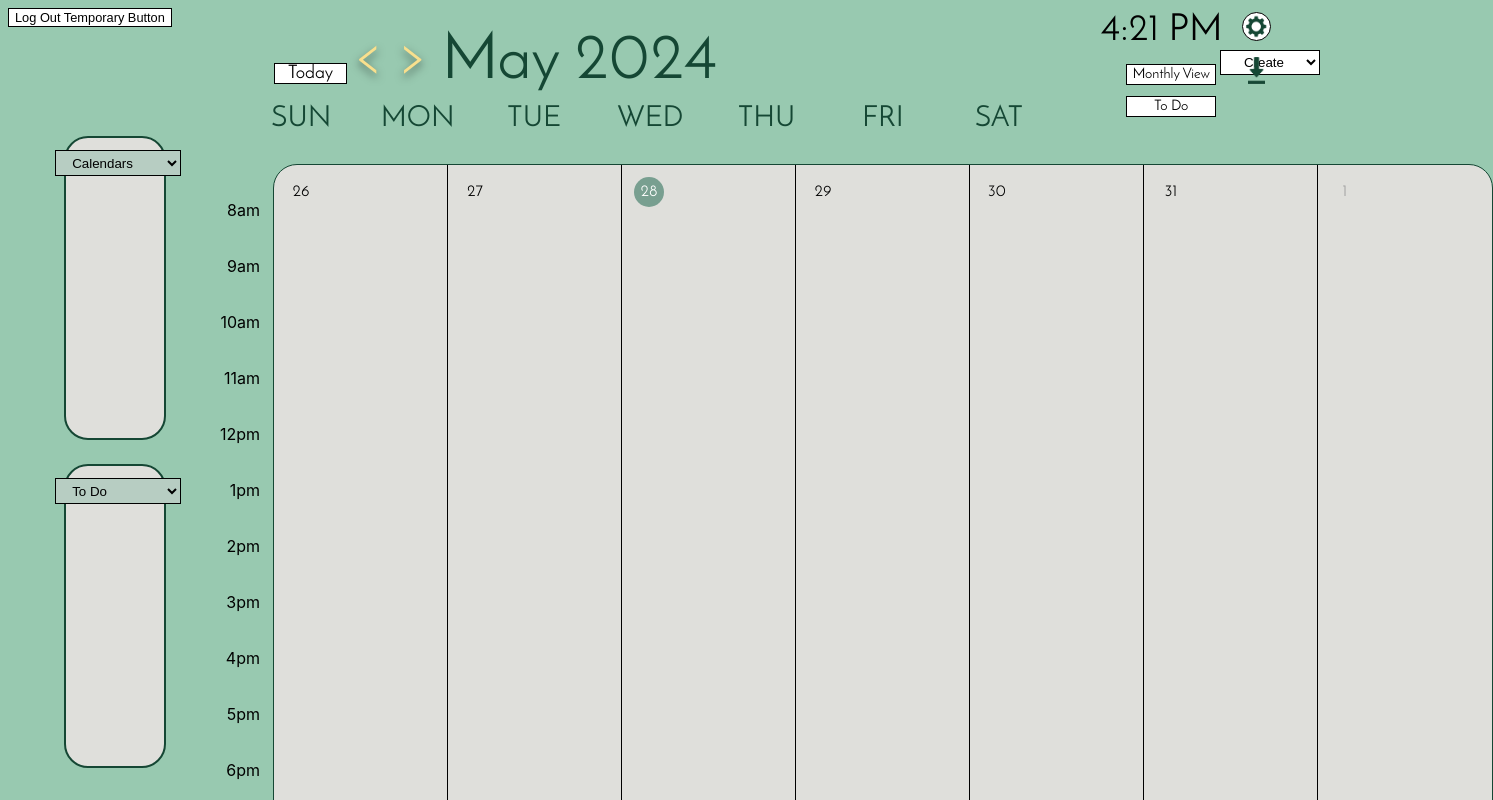
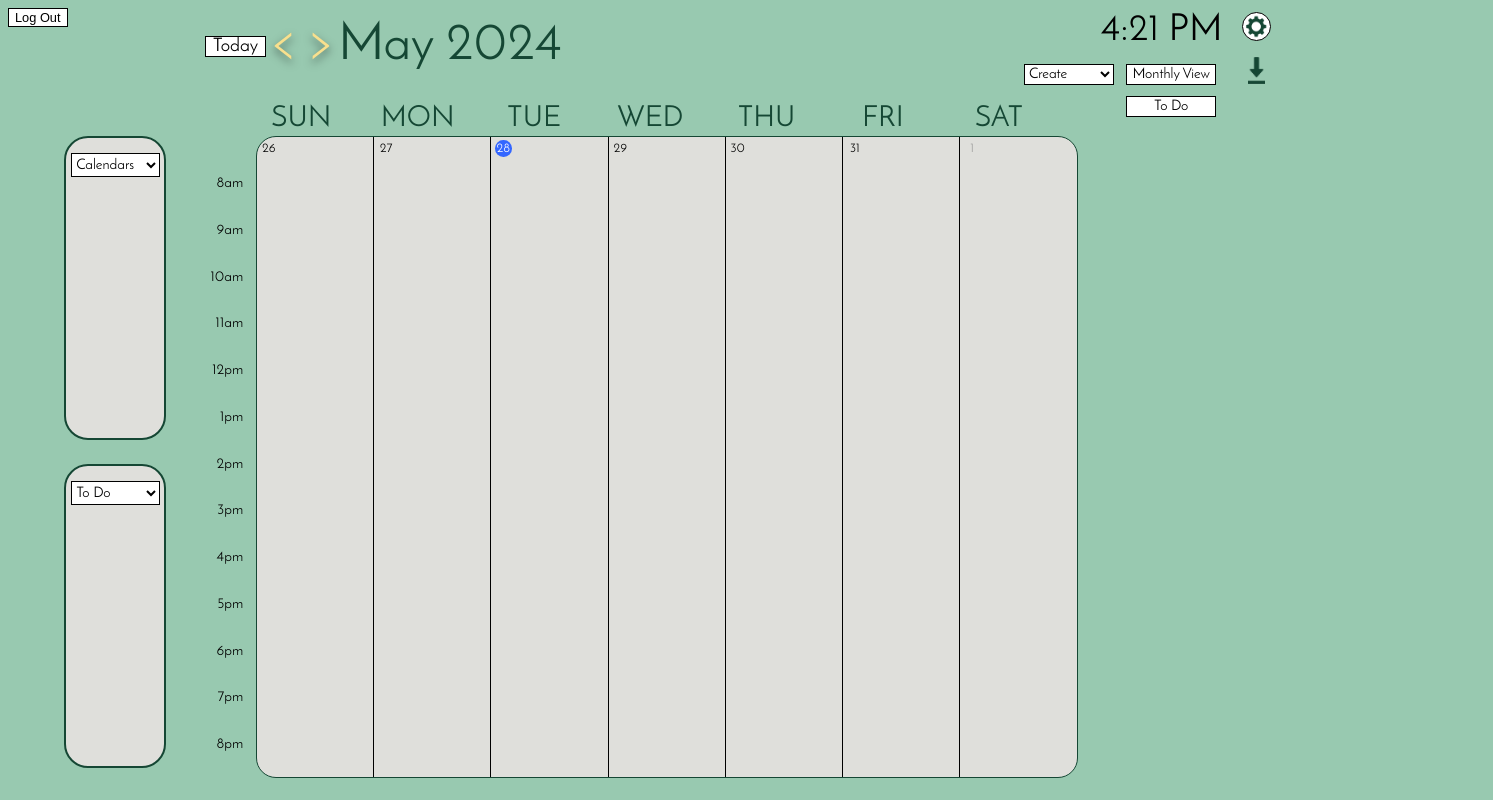
Before and after one commit to KevinBeltran23/csc307_154734, a React (Vite) app in the folder packages/react-frontend/: page /weekly in a window 1280 px wide. Shown: the top 800 px of the page, 1493 px wide, since content can reach past the window. Built offline with nearby package versions, Linux system fonts and the light colour scheme; sample sign-in values are in the browser's storage.

Commit message:
max's updates should be in here

```diff
--- a/packages/react-frontend/src/components/Weekly.css
+++ b/packages/react-frontend/src/components/Weekly.css
@@ -1,153 +1,33 @@
-.weekly-header {
-    width: 1216px;
-    height: inherit;
-    position: absolute;
-    top: 22px;
-    left: 274px;
-}
-
-.weekly-currentWeek {
-    color: var(--Poly-Green, #154734);
-    box-sizing: border-box;
-    display: inline-block;
-    font-size: 64px;
-    padding: 8px;
-}
-
-.weekly-navIcon {
-    display: inline-block;
-    width: 43.301px;
-    height: 37.5px;
-    fill: var(--Stadium-Gold, #f8e08e);
-    stroke-width: 1px;
-    stroke: #000;
-    filter: drop-shadow(0px 4px 4px rgba(0, 0, 0, 0.5));
-}
-
-.weekly-navIcon:hover {
-    fill: #dfdfdb;
-    cursor: pointer;
-}
-
-/* CalendarSquare */
-.weekly-dayContainer {
-    display: grid;
-    width: 1218px;
-    height: 754px;
-    grid-template-columns: repeat(7, 1fr);
-    position: absolute;
-    background: #dfdfdb;
-    border: 1px solid #154734;
-    border-radius: 24px;
-    top: 164px;
-    left: 273px;
-}
-
-.weekly-day {
-    margin: 12px;
-    height: 30px;
-    width: 30px;
-    display: flex;
-    justify-content: center;
-    align-items: center;
-    border-radius: 50%;
-}
-
-.weekly-inactiveDay {
-    color: #9e9e9e;
-}
-
-.weekly-selectedDay {
-    color: white;
-    background: #3366ff;
-    border-radius: 50%;
-}
-
-/* Individual rectangle styles */
-.weekly-rectangle {
-    box-sizing: border-box;
-    width: 152px;
-    height: 400px;
-    background: #dfdfdb;
-    border: 4px solid #154734;
-    border-radius: 24px;
-    flex: none;
-    flex-grow: 0;
-    margin: 12px 0 0 12px;
-}
-
-.weekly-button-frame {
-    display: flex;
-    align-items: center;
-    justify-content: center;
-    flex-wrap: nowrap;
-    gap: 10px;
-    position: relative;
-    width: 126px;
-    height: 26px;
-    margin: 12px 0 0 12px;
-    padding: 4px 12px 4px 12px;
-    left: -3px;
-    cursor: pointer;
-    background: #b7cdc2;
-    border: 1px solid #000000;
-    z-index: 50;
-}
-
-.weekly-dropdown-arrow {
-    width: 13px;
-    height: 11px;
-    background: url(../assets/Dropdown_arrow.png) no-repeat center;
-    background-size: cover;
-    /* Add additional styles for the arrow */
-    fill: #000;
-    /* Change the color of the arrow */
-}
-
-.weekly-time {
-    position: absolute;
-    width: 88px;
-    height: 24px;
-    font-size: 24px;
-    line-height: 24px;
-    /* identical to box height */
-    display: flex;
-    align-items: center;
-    text-align: center;
-    color: #000000;
-}
-
 /* Times */
 .weekly-time-container {
     display: flex;
     flex-direction: column;
     align-items: flex-end;
-    padding: 0px;
-    gap: 37px;
     position: absolute;
-    width: 40px;
-    height: 690px;
-    left: 220px;
-    top: 200px;
+    justify-content: space-between; /* Evenly distribute the space between items */
+    width: 4%;
+    height: 72%;
+    left: 15%;
+    top: 22%;
+    z-index: 90;
 }
 
 /* Time slot styles */
 .weekly-time-slot {
     width: auto;
-    height: 19px;
-    font-family: "Inter";
-    font-size: 16px;
-    line-height: 20px;
+    font-family: JosefinSans, var(--default-font-family);
+    font-size: calc(.7vw + .7vh); /* Adjust as needed */ /* Combine rem and vw for scaling */
     color: #000000;
     flex: none;
     flex-grow: 0;
 }
 
+/* divider lines */
 .weekly-day-box {
     border-width: 0px 1px 0px 0px;
     border-style: solid;
 }
 
-.weekly-day-box:nth-last-child(1) {
+.weekly-day-box:nth-last-child(1){
     border-width: 0px 0px 0px 0px;
 }
--- a/packages/react-frontend/src/components/general.css
+++ b/packages/react-frontend/src/components/general.css
@@ -381,7 +381,7 @@ button {
 }
 
 .calendar-todo-dropdown #dropdown {
-    display: flex;
+    /*display: flex;
     align-items: center;
     justify-content: center;
     flex-wrap: nowrap;
@@ -395,23 +395,43 @@ button {
     cursor: pointer;
     background: #b7cdc2;
     border: 1px solid #000000;
-    z-index: 50;
+    z-index: 50; */
+
+    display: flex;
+    align-items: center;
+    justify-content: center;
+    flex-wrap: nowrap;
+    position: absolute;
+    width: 90%;
+    height: 8%;
+    top: 5%;
+    left: 5.28%;
+    cursor: pointer;
+    background: #ffffff;
+    border: 1px solid #000000;
+    z-index: 12;
+
+    font-family: JosefinSans, var(--default-font-family);
+    font-size: calc(0.7vw + 0.7vh);
 }
 
 .create-dropdown #dropdown {
     display: flex;
-    text-align: center;
     align-items: center;
-    gap: 6px;
+    justify-content: center;
+    flex-wrap: nowrap;
     position: absolute;
-    width: 100px;
-    height: 25px;
-    top: 50px;
-    left: 1220px;
+    width: 7%;
+    height: 2.61%;
+    top: 8%;
+    left: 80%;
     cursor: pointer;
     background: #ffffff;
     border: 1px solid #000000;
-    z-index: 16;
+    z-index: 12;
+
+    font-family: JosefinSans, var(--default-font-family);
+    font-size: calc(0.7vw + 0.7vh);
 }
 
 #popup {
--- a/packages/react-frontend/src/pages/Weekly.jsx
+++ b/packages/react-frontend/src/pages/Weekly.jsx
@@ -1,5 +1,6 @@
-import React, { useEffect, useState } from "react";
-import { useNavigate } from "react-router-dom";
+
+import React, { useEffect, useState } from 'react';
+import { useNavigate } from 'react-router-dom';
 import {
   format,
   startOfWeek,
@@ -18,97 +19,6 @@ import Dropdown from "./Dropdown";
 function Weekly(props) {
   const [selectedDate, setSelectedDate] = useState(new Date());
   const [activeDate, setActiveDate] = useState(new Date());
-
-    const getHeader = () => {
-        return (
-            <div className="weekly-header">
-                <div
-                    className="todayButton"
-                    onClick={() => {
-                        setSelectedDate(new Date());
-                        setActiveDate(new Date());
-                    }}
-                >
-                    Today
-                </div>
-                <AiOutlineLeft
-                    className="weekly-navIcon"
-                    onClick={() => setActiveDate(subWeeks(activeDate, 1))}
-                />
-                <AiOutlineRight
-                    className="weekly-navIcon"
-                    onClick={() => setActiveDate(addWeeks(activeDate, 1))}
-                />
-                <div className="weekly-currentWeek">
-                    {format(activeDate, "MMMM yyyy")}
-                </div>
-            </div>
-        );
-    };
-
-    const generateDatesForCurrentWeek = (date, selectedDate, activeDate) => {
-        let currentDate = date;
-        const week = [];
-        for (let day = 0; day < 7; day++) {
-            const cloneDate = currentDate;
-            week.push(
-                <div className="weekly-day-box">
-                    <div
-                        className={`weekly-day ${
-                            isSameMonth(currentDate, activeDate)
-                                ? ""
-                                : "weekly-inactiveDay"
-                        } ${isSameDay(currentDate, selectedDate) ? "weekly-selectedDay" : ""}
-              ${isSameDay(currentDate, new Date()) ? "today" : ""}`}
-                    >
-                        {format(currentDate, "d")}
-                    </div>
-                </div>
-            );
-            currentDate = addDays(currentDate, 1);
-        }
-        return <>{week}</>;
-    };
-
-    const getDates = () => {
-        const startDate = startOfWeek(activeDate);
-        const endDate = endOfWeek(activeDate);
-
-        let currentDate = startDate;
-
-        const allWeeks = [];
-
-        while (currentDate <= endDate) {
-            allWeeks.push(
-                generateDatesForCurrentWeek(
-                    currentDate,
-                    selectedDate,
-                    activeDate
-                )
-            );
-            currentDate = addDays(currentDate, 7);
-        }
-
-        return <div className="weekly-dayContainer">{allWeeks}</div>;
-    };
-
-    const navigate = useNavigate();
-
-    function handleSettings() {
-        // go to settings page
-        navigate("/settings");
-    }
-    function handleMonthly() {
-        // go to weekly page
-        navigate("/monthly");
-    }
-    function handleToDo() {
-        // go to todo page
-        navigate("/todo");
-    }
-    function handleClickingOnEvent() {
-        // implement functionality
-    }
 
   var create_lst = [
     { value: "Create", label: "Create" },
@@ -129,70 +39,166 @@ function Weekly(props) {
     { value: "Option 3", label: "Option 3" }
   ];
 
+  const getHeader = () => {
     return (
-        <>
-            <button className="logout" onClick={props.logout}>
-                {" "}
-                Log Out Temporary Button{" "}
-            </button>
-            <div className="calendar-dropdown-container">
-                <div className="dropdown-rectangle">
+      <div className="header">
+        <div
+          className="todayButton"
+          onClick={() => {
+            setSelectedDate(new Date());
+            setActiveDate(new Date());
+          }}
+        >
+          Today
+        </div>
+        <AiOutlineLeft
+          className="navIcon"
+          onClick={() => setActiveDate(subWeeks(activeDate, 1))}
+        />
+        <AiOutlineRight
+          className="navIcon"
+          onClick={() => setActiveDate(addWeeks(activeDate, 1))}
+        />
+        <div className="currentMonth">{format(activeDate, "MMMM yyyy")}</div>
+      </div>
+    );
+  };
+
+  const generateDatesForCurrentWeek = (date, selectedDate, activeDate) => {
+    let currentDate = date;
+    const week = [];
+    for (let day = 0; day < 7; day++) {
+      const cloneDate = currentDate;
+      week.push(
+        <div className="weekly-day-box">
+          <div
+            className={`selected-day-frame ${isSameMonth(currentDate, activeDate) ? "" : "inactiveDay"
+              } ${isSameDay(currentDate, selectedDate) ? "selectedDay" : ""}
+              ${isSameDay(currentDate, new Date()) ? "today" : ""}`}
+          >
+            {format(currentDate, "d")}
+          </div>
+        </div>
+
+      );
+      currentDate = addDays(currentDate, 1);
+    }
+    return <>{week}</>;
+  };
+
+  const getDates = () => {
+    const startDate = startOfWeek(activeDate);
+    const endDate = endOfWeek(activeDate);
+
+    let currentDate = startDate;
+
+    const allWeeks = [];
+
+    while (currentDate <= endDate) {
+      allWeeks.push(
+        generateDatesForCurrentWeek(currentDate, selectedDate, activeDate)
+      );
+      currentDate = addDays(currentDate, 7);
+    }
+
+    return (
+      <div className="calendar-container">
+        {allWeeks}
+      </div>
+    );
+  };
+
+  /*const getEvents = () => {
+
+  } */
+
+  const navigate = useNavigate();
+
+  function handleSettings() {
+    // go to settings page
+    navigate('/settings');
+  }
+  function handleMonthly() {
+    // go to weekly page
+    navigate('/monthly');
+  }
+  function handleToDo() {
+    // go to todo page
+    navigate('/todo');
+  }
+  function handleCreate() {
+    // create an event
+  }
+  function handleCalendarsDropdown() {
+    // open calendars drop down
+  }
+  function handleToDoDropdown() {
+    // open todo dropdown
+  }
+  function handleClickingOnEvent() {
+    // implement functionality
+  }
+
+  return (
+    <><button className="logout" onClick={props.logout}> Log Out </button>
+      <div className='calendar-dropdown-container'>
+        <div className='dropdown-rectangle'>
           <div className="calendar-todo-dropdown">
             {Dropdown(props, cal_lst)}
           </div>
         </div>
       </div>
-            <div className="todo-dropdown-container">
-                <div className="dropdown-rectangle">
+      <div className='todo-dropdown-container'>
+        <div className='dropdown-rectangle'>
           <div className="calendar-todo-dropdown">
             {Dropdown(props, todo_lst)}
           </div>
         </div>
       </div>
       {getHeader()}
-            <div className="the-clock">
+      <div className='the-clock'>
         <Clock />
       </div>
       <div className="create-dropdown">{Dropdown(props, create_lst)}</div>
-            <button className="change-view-frame" onClick={handleMonthly}>
-                <span className="change-view">Monthly View</span>
+      <button className='change-view-frame' onClick={handleMonthly}>
+        <span className='change-view'>Monthly View</span>
       </button>
-            <button className="todo-view-frame" onClick={handleToDo}>
-                <span className="change-view">To Do</span>
+      <button className='todo-view-frame' onClick={handleToDo}>
+        <span className='change-view'>To Do</span>
       </button>
-            <button className="settings-frame" onClick={handleSettings}>
+      <button className='settings-frame' onClick={handleSettings}>
         {/* <div className='weekly-gear' /> */}
-                <span className="gear"></span>
+        <span className='gear'></span>
       </button>
-            <button className="download-frame">
-                <span className="download-icon"></span>
+      <button className='download-frame'>
+        <span className='download-icon' ></span>
       </button>
 
-            <div className="weekly-time-container">
+      <div className='weekly-time-container'>
         {/* Time slots */}
-                <span className="weekly-time-slot">8am</span>
-                <span className="weekly-time-slot">9am</span>
-                <span className="weekly-time-slot">10am</span>
-                <span className="weekly-time-slot">11am</span>
-                <span className="weekly-time-slot">12pm</span>
-                <span className="weekly-time-slot">1pm</span>
-                <span className="weekly-time-slot">2pm</span>
-                <span className="weekly-time-slot">3pm</span>
-                <span className="weekly-time-slot">4pm</span>
-                <span className="weekly-time-slot">5pm</span>
-                <span className="weekly-time-slot">6pm</span>
-                <span className="weekly-time-slot">7pm</span>
-                <span className="weekly-time-slot">8pm</span>
+        <span className='weekly-time-slot'>8am</span>
+        <span className='weekly-time-slot'>9am</span>
+        <span className='weekly-time-slot'>10am</span>
+        <span className='weekly-time-slot'>11am</span>
+        <span className='weekly-time-slot'>12pm</span>
+        <span className='weekly-time-slot'>1pm</span>
+        <span className='weekly-time-slot'>2pm</span>
+        <span className='weekly-time-slot'>3pm</span>
+        <span className='weekly-time-slot'>4pm</span>
+        <span className='weekly-time-slot'>5pm</span>
+        <span className='weekly-time-slot'>6pm</span>
+        <span className='weekly-time-slot'>7pm</span>
+        <span className='weekly-time-slot'>8pm</span>
       </div>
       {/* <div className='weekly-expand' /> */}
-            <div className="days-frame">
-                <span className="days-header">SUN</span>
-                <span className="days-header">MON</span>
-                <span className="days-header">TUE</span>
-                <span className="days-header">WED</span>
-                <span className="days-header">THU</span>
-                <span className="days-header">FRI</span>
-                <span className="days-header">SAT</span>
+      <div className='days-frame'>
+        <span className='days-header'>SUN</span>
+        <span className='days-header'>MON</span>
+        <span className='days-header'>TUE</span>
+        <span className='days-header'>WED</span>
+        <span className='days-header'>THU</span>
+        <span className='days-header'>FRI</span>
+        <span className='days-header'>SAT</span>
       </div>
       {getDates()}
     </>
```
Also changed, not shown: packages/react-frontend/src/pages/Dropdown.jsx (+1 -13 lines). Lines whose indentation alone changed are shown as unchanged.
